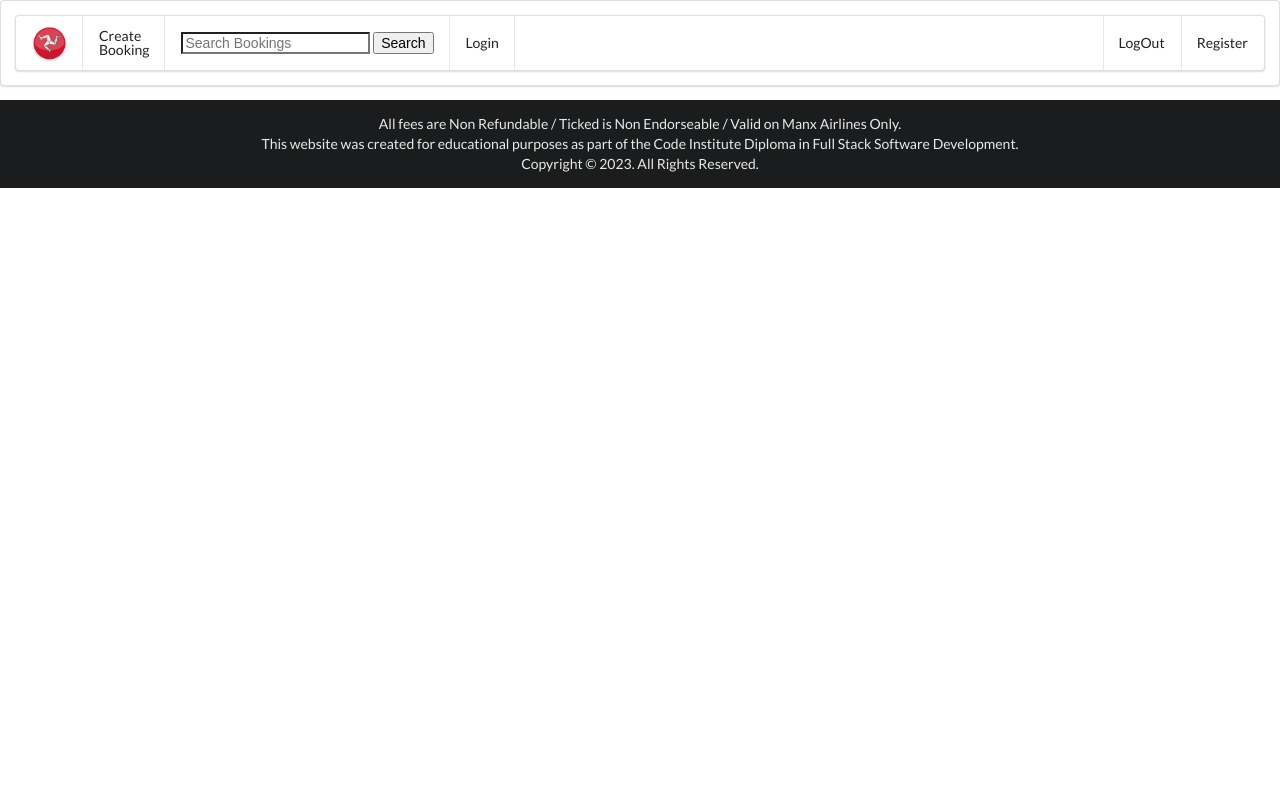
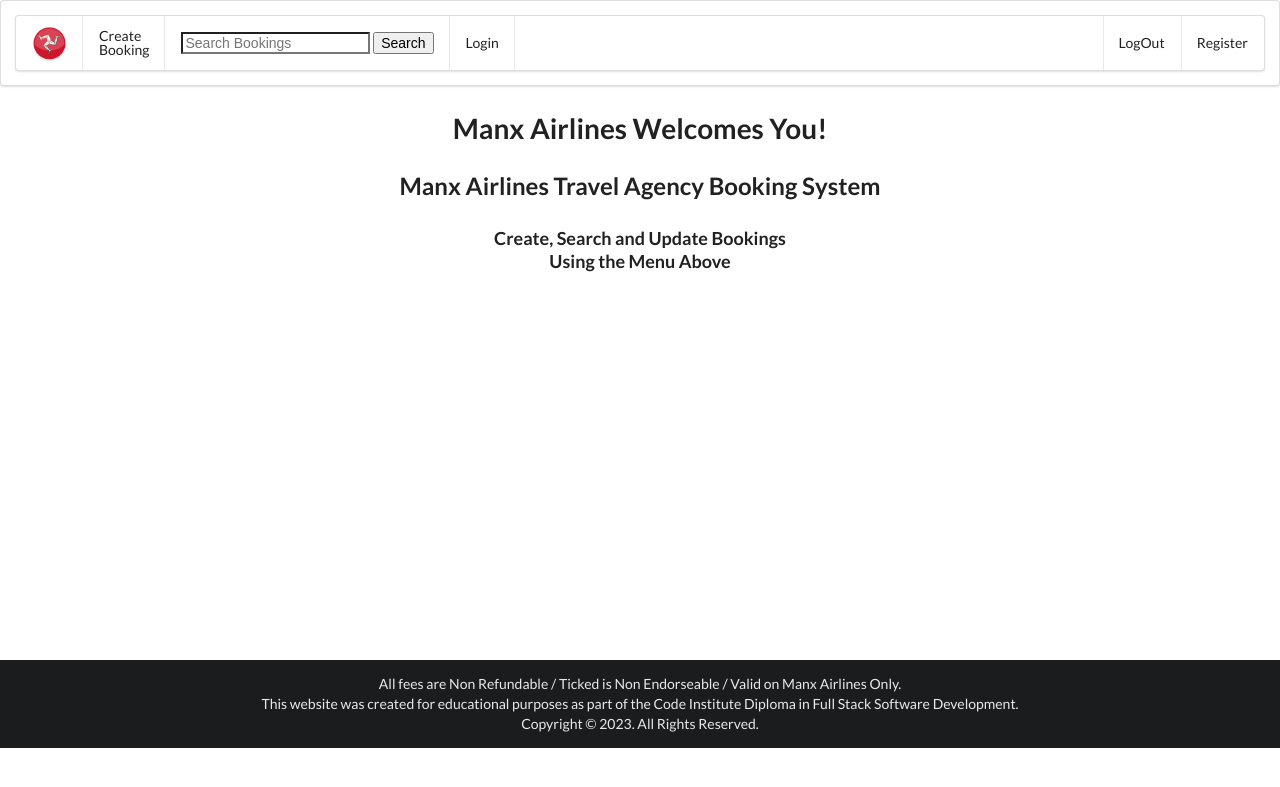
Before and after one commit to DelroyGayle/manx-airlines-booking-system-pp4-version2, a Django app: page / in a window 1280 px wide. Shown: the top 787 px of the page. Run offline with Django 3.2, Linux system fonts and the light colour scheme; some libraries are stand-ins or nearby versions.

Commit message:
Add some styling to the home page

```diff
--- a/booking/static/booking/css/style.css
+++ b/booking/static/booking/css/style.css
@@ -0,0 +1,7 @@
+
+
+@media only screen and (min-width: 600px)  {
+    #homepage {
+        height: 70vh;
+    }
+}
--- a/templates/booking/index.html
+++ b/templates/booking/index.html
@@ -2,6 +2,10 @@
 {% load static %}
 <main>
     {% block content %}
-
+    <div class="ui sizer vertical segment center aligned vh80">
+        <div class="ui huge header">Manx Airlines Welcomes You!</div>
+        <div class="ui large header">Manx Airlines Travel Agency Booking System</div>
+        <div class="ui medium header">Create, Search and Update Bookings<br>Using the Menu Above</div>
+    </div>
     {% endblock %}
 </main>
--- a/templates/includes/base.html
+++ b/templates/includes/base.html
@@ -11,7 +11,7 @@
 </head>
 <body>
     {% include "includes/navbar.html" %}
-    <main class="ui large centred container">
+    <main class="ui large centred container vh80" id="homepage">
         {% block content %}
         {% endblock %}
     </main>
```
